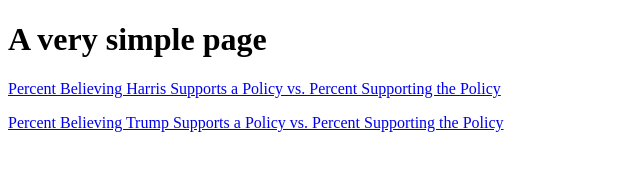
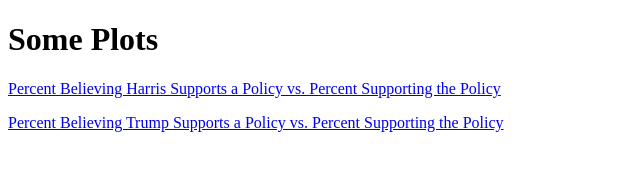
Before and after one commit to ericff/c, a plain HTML site: page index.html in a window 1280 px wide. Shown: the whole page, without its empty margins (0-640 px from the left). Drawn offline with Linux system fonts and the light colour scheme.

Commit message:
small change

```diff
--- a/index.html
+++ b/index.html
@@ -5,7 +5,7 @@
     <title>Some Links</title>
 </head>
 <body>
-    <h1>A very simple page</h1>
+    <h1>Some Plots</h1>
     <p>
         <a href="https://ericff.github.io/c/harristrumpissues/PercentBelievingHarrisSupportsIt.html">Percent
         Believing Harris Supports a Policy vs. Percent Supporting the Policy</a>
```
